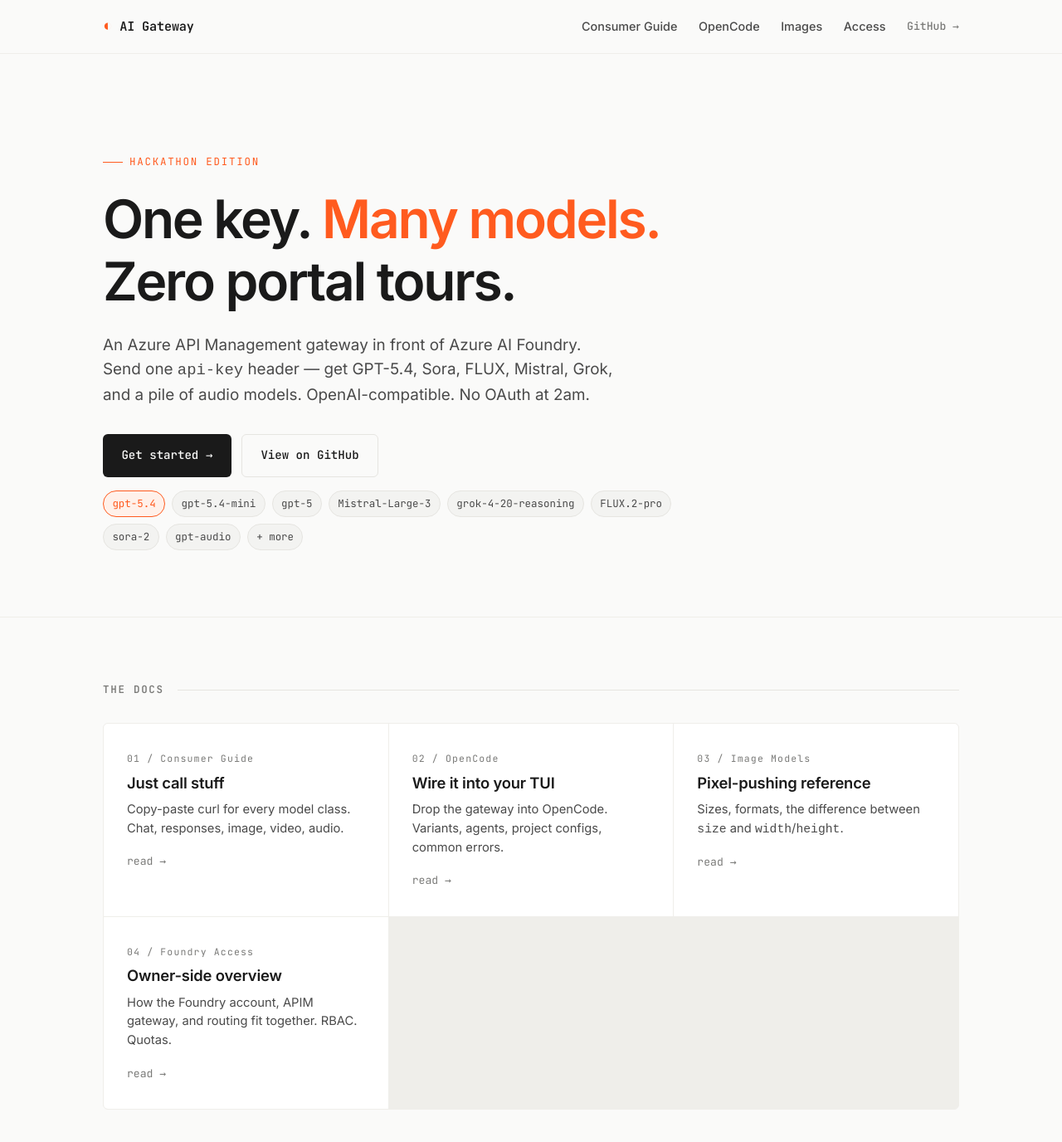
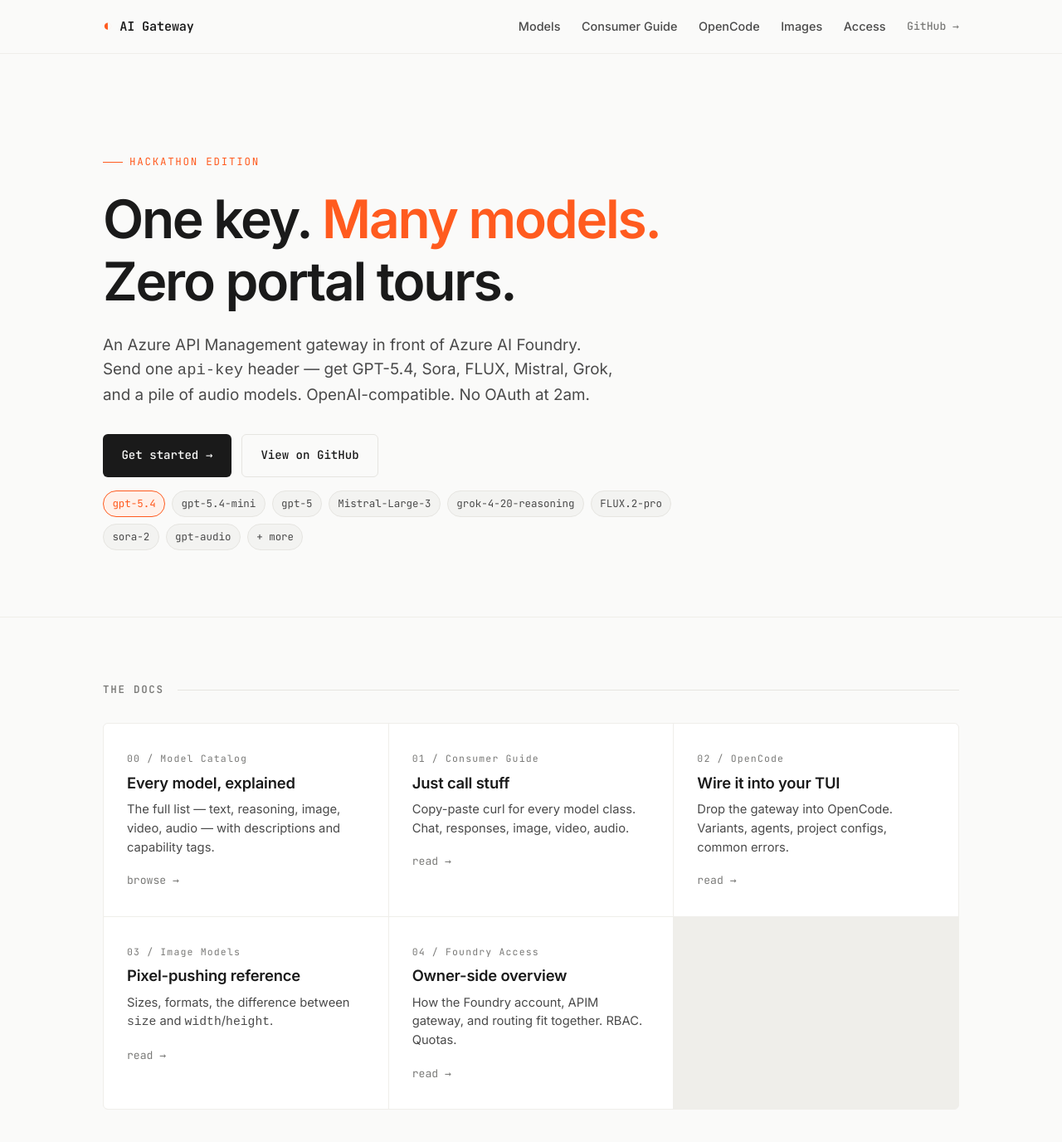
Before and after one commit to Nepomuceno/foundry_instructions, a Jekyll site: the page built from index.html, in a window 1280 px wide and 1400 px high. Shown: the top 1376 px of the window at 83% size. Built offline with Jekyll 4.4.1, drawn with Linux system fonts in a browser that asks for light colours.

Commit message:
Add models catalog page with capability badges

```diff
--- a/_layouts/default.html
+++ b/_layouts/default.html
@@ -21,6 +21,7 @@
         <span class="brand-text">AI Gateway</span>
       </a>
       <nav class="nav-links" aria-label="Primary">
+        <a href="{{ '/models/' | relative_url }}">Models</a>
         <a href="{{ '/consumer-guide/' | relative_url }}">Consumer Guide</a>
         <a href="{{ '/opencode/' | relative_url }}">OpenCode</a>
         <a href="{{ '/images/' | relative_url }}">Images</a>
--- a/assets/css/style.css
+++ b/assets/css/style.css
@@ -381,3 +381,149 @@
 
 /* ---------- selection ---------- */
 ::selection { background: var(--accent); color: #fff; }
+
+/* ---------- models page ---------- */
+.legend {
+  display: flex;
+  flex-wrap: wrap;
+  gap: .5rem;
+  padding: 1.2rem 1.4rem;
+  margin: 0 0 3rem;
+  background: var(--bg-soft);
+  border: 1px solid var(--line-soft);
+  border-radius: var(--radius);
+  font-family: var(--mono);
+}
+
+.models-section { margin: 4rem 0; }
+.models-section:first-of-type { margin-top: 0; }
+.section-lede {
+  color: var(--ink-soft);
+  margin: -1rem 0 2rem;
+  max-width: 70ch;
+}
+
+.model-grid {
+  display: grid;
+  grid-template-columns: repeat(auto-fill, minmax(320px, 1fr));
+  gap: 1rem;
+}
+
+.model {
+  background: var(--surface);
+  border: 1px solid var(--line);
+  border-radius: var(--radius);
+  padding: 1.4rem 1.5rem 1.3rem;
+  display: flex;
+  flex-direction: column;
+  gap: .65rem;
+  transition: border-color .15s ease, transform .2s ease;
+  position: relative;
+}
+.model:hover {
+  border-color: var(--accent);
+  transform: translateY(-2px);
+}
+.model.recommended {
+  border-color: var(--accent);
+  background: linear-gradient(180deg, var(--accent-soft) 0%, var(--surface) 60%);
+}
+.model.disabled { opacity: .65; }
+.model.disabled:hover { transform: none; border-color: var(--line); }
+
+.model > header {
+  display: flex;
+  align-items: center;
+  justify-content: space-between;
+  gap: .75rem;
+  margin: 0;
+}
+.model h3 {
+  font-family: var(--mono);
+  font-size: 1rem;
+  margin: 0;
+  color: var(--ink);
+  letter-spacing: -.01em;
+  word-break: break-word;
+}
+.model p {
+  margin: 0;
+  font-size: .92rem;
+  line-height: 1.55;
+  color: var(--ink-soft);
+}
+.model .note {
+  font-family: var(--mono);
+  font-size: .78rem;
+  color: var(--ink-mute);
+  margin-top: auto;
+  padding-top: .5rem;
+  border-top: 1px dashed var(--line-soft);
+  line-height: 1.5;
+}
+
+.model-tag {
+  font-family: var(--mono);
+  font-size: .68rem;
+  letter-spacing: .08em;
+  text-transform: uppercase;
+  padding: .2rem .5rem;
+  border-radius: 3px;
+  background: var(--bg-soft);
+  color: var(--ink-mute);
+  border: 1px solid var(--line);
+  white-space: nowrap;
+}
+.model-tag.accent {
+  color: var(--accent);
+  background: var(--accent-soft);
+  border-color: var(--accent);
+}
+.model-tag.warn {
+  color: #b45309;
+  background: #fef3c7;
+  border-color: #fde68a;
+}
+@media (prefers-color-scheme: dark) {
+  .model-tag.warn {
+    color: #fbbf24;
+    background: #2a1f0a;
+    border-color: #5c4416;
+  }
+}
+
+.caps {
+  display: flex;
+  flex-wrap: wrap;
+  gap: .35rem;
+  margin: .25rem 0 0;
+}
+.cap {
+  font-family: var(--mono);
+  font-size: .7rem;
+  letter-spacing: .04em;
+  padding: .18rem .5rem;
+  border-radius: 3px;
+  background: var(--bg-soft);
+  border: 1px solid var(--line-soft);
+  color: var(--ink-soft);
+}
+.cap-chat   { color: #1d4ed8; background: #dbeafe; border-color: #bfdbfe; }
+.cap-resp   { color: #15803d; background: #dcfce7; border-color: #bbf7d0; }
+.cap-tool   { color: #7c3aed; background: #ede9fe; border-color: #ddd6fe; }
+.cap-vision { color: #be185d; background: #fce7f3; border-color: #fbcfe8; }
+.cap-image  { color: #c2410c; background: #ffedd5; border-color: #fed7aa; }
+.cap-audio  { color: #0e7490; background: #cffafe; border-color: #a5f3fc; }
+.cap-video  { color: #b91c1c; background: #fee2e2; border-color: #fecaca; }
+.cap-dep    { color: #6b7280; background: #f3f4f6; border-color: #e5e7eb; text-decoration: line-through; }
+
+@media (prefers-color-scheme: dark) {
+  .cap-chat   { color: #93c5fd; background: #172554; border-color: #1e3a8a; }
+  .cap-resp   { color: #86efac; background: #052e16; border-color: #14532d; }
+  .cap-tool   { color: #c4b5fd; background: #2e1065; border-color: #4c1d95; }
+  .cap-vision { color: #f9a8d4; background: #500724; border-color: #831843; }
+  .cap-image  { color: #fdba74; background: #431407; border-color: #7c2d12; }
+  .cap-audio  { color: #67e8f9; background: #083344; border-color: #155e75; }
+  .cap-video  { color: #fca5a5; background: #450a0a; border-color: #7f1d1d; }
+  .cap-dep    { color: #9ca3af; background: #1f2937; border-color: #374151; }
+}
--- a/index.html
+++ b/index.html
@@ -37,6 +37,12 @@
   <div class="wrap">
     <h2 class="section-title">The Docs</h2>
     <div class="grid">
+      <a class="card" href="{{ '/models/' | relative_url }}">
+        <span class="card-num">00 / Model Catalog</span>
+        <h3 class="card-title">Every model, explained</h3>
+        <p class="card-desc">The full list — text, reasoning, image, video, audio — with descriptions and capability tags.</p>
+        <span class="card-arrow">browse →</span>
+      </a>
       <a class="card" href="{{ '/consumer-guide/' | relative_url }}">
         <span class="card-num">01 / Consumer Guide</span>
         <h3 class="card-title">Just call stuff</h3>
```
Also changed, not shown: models.md (added, +340 -0 lines).
